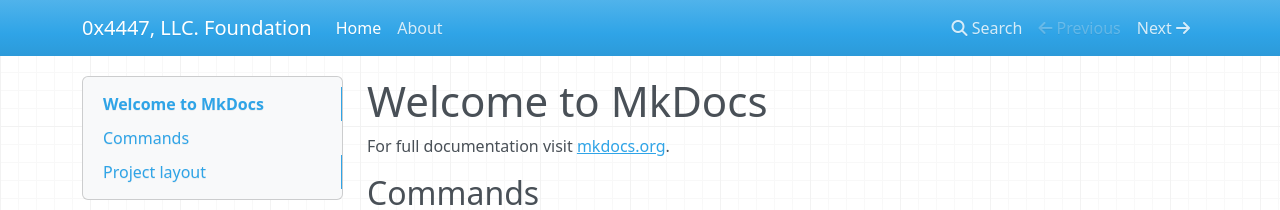
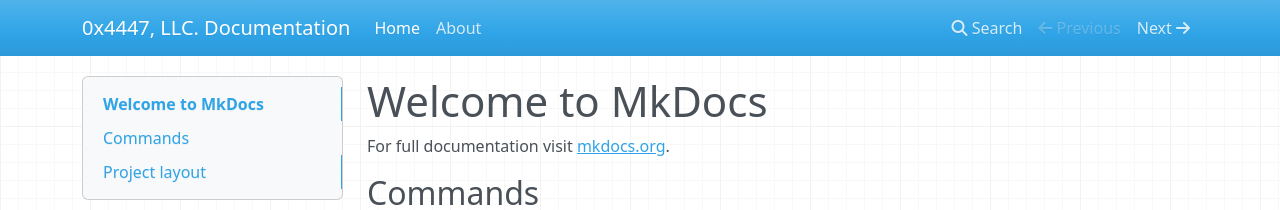
Before and after one commit to 0x4447-office/0x4447_webpage_documentation, an MkDocs documentation site: the page built from docs/index.md, in a window 1280 px wide. Shown: the top 210 px of the page. Built offline with MkDocs 1.6.1, drawn with Linux system fonts in a browser that asks for light colours; nearby versions of some CDN libraries.

Commit message:
new title

```diff
--- a/mkdocs.yml
+++ b/mkdocs.yml
@@ -1,4 +1,4 @@
-site_name: 0x4447, LLC. Foundation
+site_name: 0x4447, LLC. Documentation
 nav:
     - Home: index.md
     - About: about.md
```
